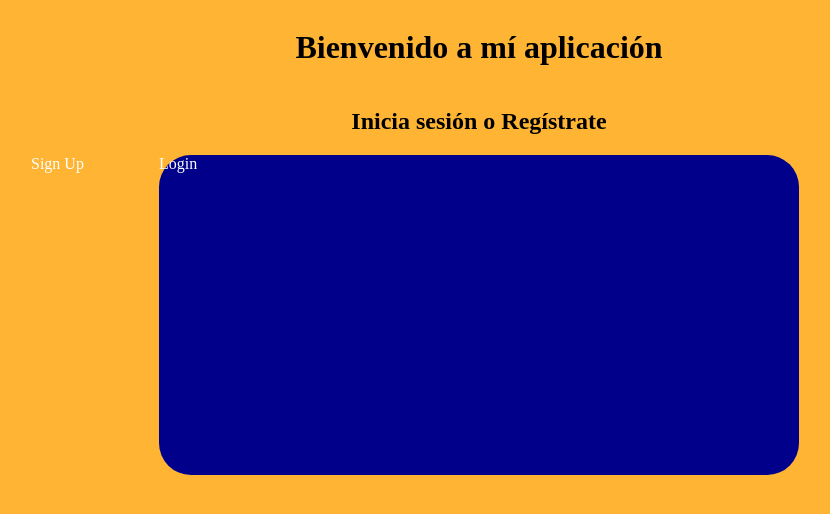
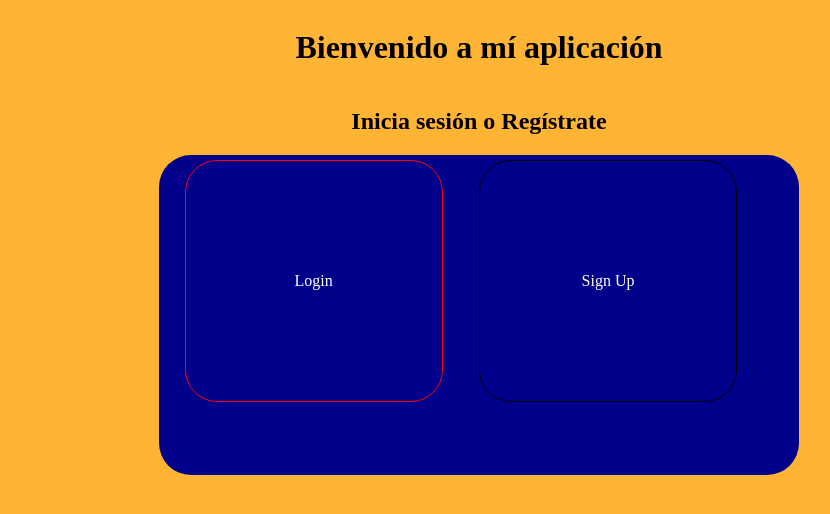
Before and after one commit to JaviOlaya/regYLogPhp, a PHP site: page / in a window 1280 px wide. Shown: the top 514 px of the page, without its empty margins (161-991 px from the left). Run offline with PHP 8.4, Linux system fonts and the light colour scheme.

Commit message:
creation of folder css and file styles for index

```diff
--- a/styles.css
+++ b/assets/css/styles.css
@@ -13,17 +13,33 @@ body{
     text-decoration: none;
 }
 .b1{
+    display:flex;
+    justify-content:center;
+    align-items: center;
     position: absolute;
-    width: 24vw;
-    height:40vh;
+    width: 20vw;
+    height:30vh;
+    top:20vh;
+    left:27vw;
     color:white;
     text-decoration: none;
+    border: 1px solid red ;
+    border-radius: 2rem 2rem 2rem 2rem;
+}
+.bs1{
+
 }
 .b2{
     position:absolute;
-    width:24vw;
-    height:40vh;
-    left:24vh;
+    display:flex;
+    justify-content:center;
+    align-items: center;
+    width:20vw;
+    height:30vh;
+    left:50vw;
+    top: 20vh;
     color:white;
     text-decoration: none;
+    border:1px solid black;
+    border-radius: 2rem 2rem 2rem 2rem;
 }
--- a/index.php
+++ b/index.php
@@ -4,15 +4,15 @@
     <meta charset="UTF-8">
     <meta name="viewport" content="width=device-width, initial-scale=1.0">
     <meta http-equiv="X-UA-Compatible" content="ie=edge">
-    <link rel="stylesheet" href="styles.css">
+    <link rel="stylesheet" href="./assets/css/styles.css">
     <title>Login&Register</title>
 </head>
 <body>
     <h1>Bienvenido a mí aplicación</h1>
     <h2>Inicia sesión o Regístrate</h2>
     <div class="container">
-    <a class="b1" href="login.php">Login</a>
-    <a class="b2" href="signup.php">Sign Up</a>
+    <a class="b1" href="login.php"> <span class="bs1">Login</span></a>
+    <a class="b2" href="signup.php"> <span>Sign Up</span></a>
     </div>
 
 </body>
--- a/login.php
+++ b/login.php
@@ -0,0 +1,2 @@
+<?php
+echo "estoy funcionando Login";
--- a/signup.php
+++ b/signup.php
@@ -0,0 +1,3 @@
+<?php
+
+echo "estoy funcionando Sign Up";
```
